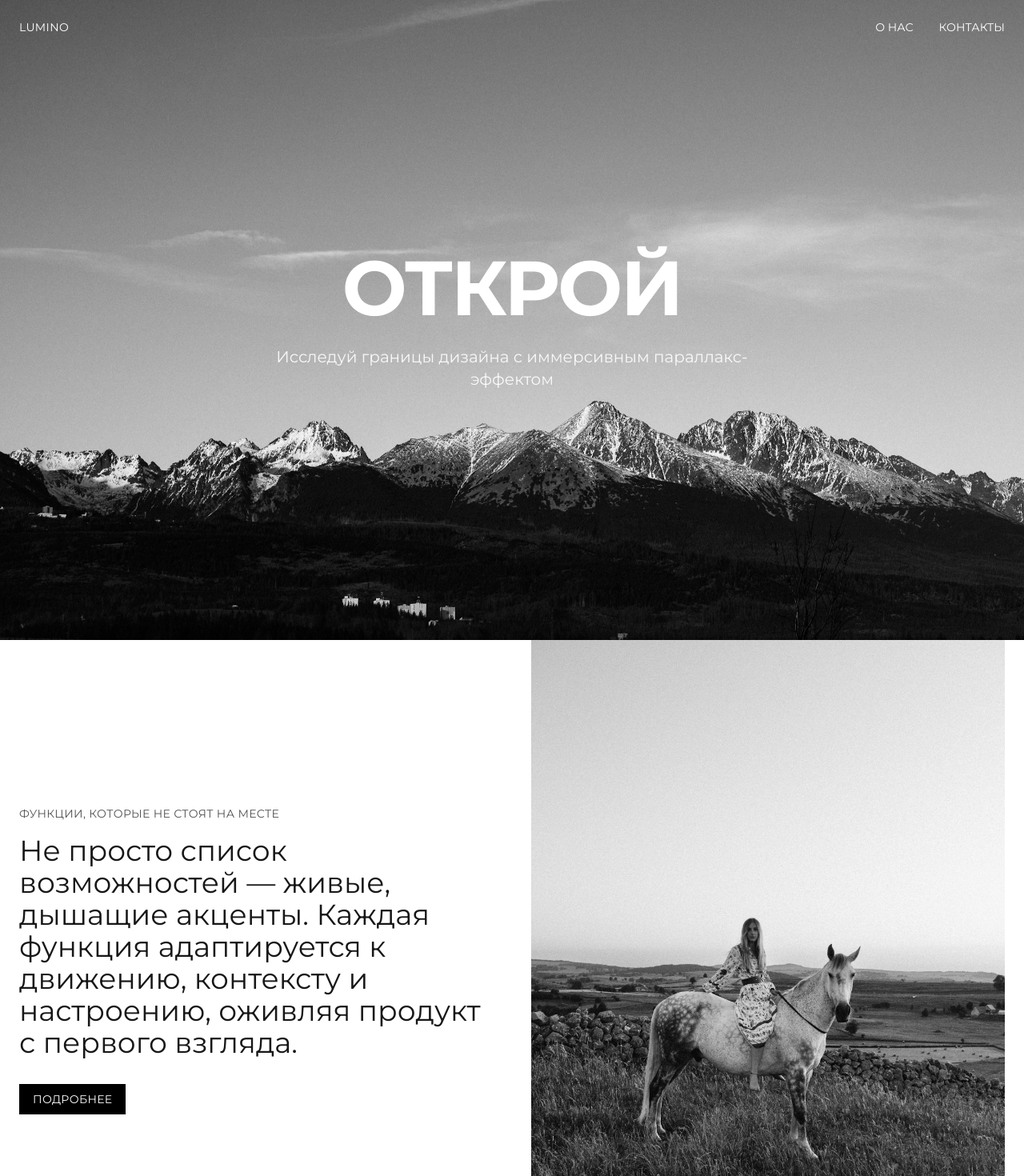
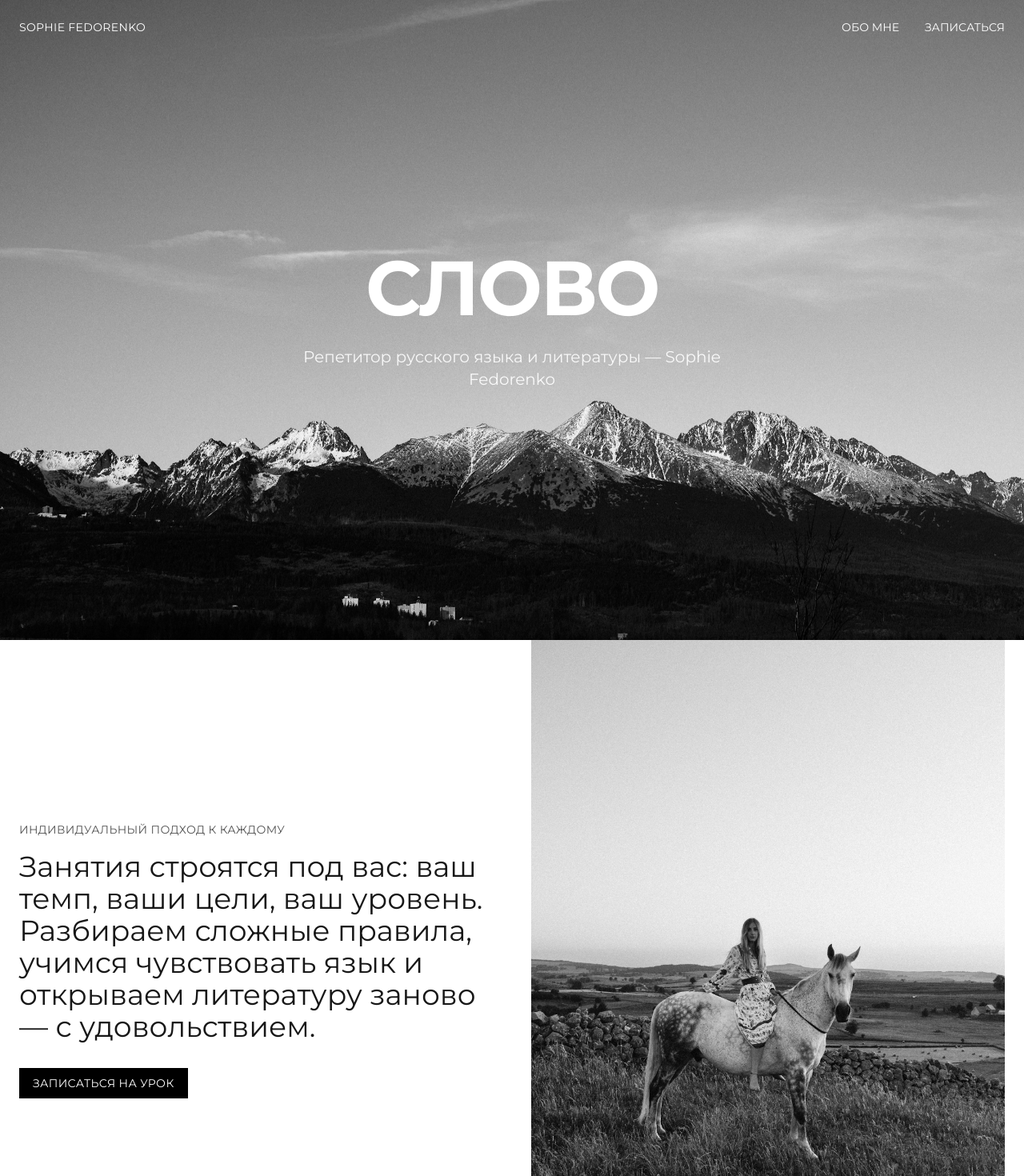
Before and after one commit to pr-poehali-dev/data-analytics-overhaul-4, a React (Vite) app: page / in a window 1280 px wide. Shown: the top 1470 px of the page at 80% size. Built offline with nearby package versions, Linux system fonts and the light colour scheme.

Commit message:
# Adapt template to requirements

```diff
--- a/index.html
+++ b/index.html
@@ -16,6 +16,10 @@
     <meta property="og:image:height" content="630">
     <meta property="og:image:alt" content="Lumino Studio — креативное агентство">
     <script src="https://cdn.poehali.dev/intertnal/js/telemetry-min.js"></script>
+      <meta name="pp-name" value="data-analytics-overhaul-4">
+      <script src="https://cdn.poehali.dev/intertnal/js/pp-min-2.js"></script>
+      <script src="https://cdn.poehali.dev/intertnal/js/route-min.js"></script>
+      <script src="https://cdn.poehali.dev/intertnal/js/inspector-min.js"></script>
   </head>
 
 <body>
--- a/src/components/Featured.tsx
+++ b/src/components/Featured.tsx
@@ -9,13 +9,13 @@ export default function Featured() {
         />
       </div>
       <div className="flex-1 text-left lg:h-[800px] flex flex-col justify-center lg:mr-12 lg:order-1">
-        <h3 className="uppercase mb-4 text-sm tracking-wide text-neutral-600">Функции, которые не стоят на месте</h3>
+        <h3 className="uppercase mb-4 text-sm tracking-wide text-neutral-600">Индивидуальный подход к каждому</h3>
         <p className="text-2xl lg:text-4xl mb-8 text-neutral-900 leading-tight">
-          Не просто список возможностей — живые, дышащие акценты. Каждая функция адаптируется к движению, контексту и настроению,
-          оживляя продукт с первого взгляда.
+          Занятия строятся под вас: ваш темп, ваши цели, ваш уровень. Разбираем сложные правила, учимся чувствовать язык
+          и открываем литературу заново — с удовольствием.
         </p>
         <button className="bg-black text-white border border-black px-4 py-2 text-sm transition-all duration-300 hover:bg-white hover:text-black cursor-pointer w-fit uppercase tracking-wide">
-          Подробнее
+          Записаться на урок
         </button>
       </div>
     </div>
--- a/src/components/Footer.tsx
+++ b/src/components/Footer.tsx
@@ -9,53 +9,53 @@ export default function Footer() {
           <div className="bg-neutral-900 py-4 sm:py-6 lg:py-8 px-4 sm:px-6 h-full w-full flex flex-col justify-between">
             <div className="flex shrink-0 gap-8 sm:gap-12 lg:gap-20">
               <div className="flex flex-col gap-1 sm:gap-2">
-                <h3 className="mb-1 sm:mb-2 uppercase text-neutral-400 text-xs sm:text-sm">О нас</h3>
+                <h3 className="mb-1 sm:mb-2 uppercase text-neutral-400 text-xs sm:text-sm">Обо мне</h3>
                 <a
-                  href="#projects"
+                  href="#about"
                   className="text-white hover:text-neutral-400 transition-colors duration-300 text-sm sm:text-base"
                 >
-                  Проекты
+                  Подход
                 </a>
                 <a
-                  href="#mission"
+                  href="#results"
                   className="text-white hover:text-neutral-400 transition-colors duration-300 text-sm sm:text-base"
                 >
-                  Миссия
+                  Результаты
                 </a>
                 <a
                   href="#contact"
                   className="text-white hover:text-neutral-400 transition-colors duration-300 text-sm sm:text-base"
                 >
-                  Связаться
+                  Записаться
                 </a>
               </div>
               <div className="flex flex-col gap-1 sm:gap-2">
-                <h3 className="mb-1 sm:mb-2 uppercase text-neutral-400 text-xs sm:text-sm">Обучение</h3>
+                <h3 className="mb-1 sm:mb-2 uppercase text-neutral-400 text-xs sm:text-sm">Предметы</h3>
                 <a
-                  href="#news"
+                  href="#russian"
                   className="text-white hover:text-neutral-400 transition-colors duration-300 text-sm sm:text-base"
                 >
-                  Новости
+                  Русский язык
                 </a>
                 <a
-                  href="#learn"
+                  href="#literature"
                   className="text-white hover:text-neutral-400 transition-colors duration-300 text-sm sm:text-base"
                 >
-                  Курсы
+                  Литература
                 </a>
                 <a
-                  href="#publications"
+                  href="#ege"
                   className="text-white hover:text-neutral-400 transition-colors duration-300 text-sm sm:text-base"
                 >
-                  Статьи
+                  Подготовка к ЕГЭ / ОГЭ
                 </a>
               </div>
             </div>
             <div className="flex flex-col sm:flex-row justify-between items-start sm:items-end gap-4 sm:gap-0">
-              <h1 className="text-[18vw] sm:text-[16vw] lg:text-[14vw] leading-[0.8] mt-4 sm:mt-6 lg:mt-10 text-white font-bold tracking-tight">
-                LUMINO
+              <h1 className="text-[14vw] sm:text-[12vw] lg:text-[10vw] leading-[0.8] mt-4 sm:mt-6 lg:mt-10 text-white font-bold tracking-tight">
+                SOPHIE
               </h1>
-              <p className="text-white text-sm sm:text-base">{new Date().getFullYear()} Lumino</p>
+              <p className="text-white text-sm sm:text-base">{new Date().getFullYear()} Sophie Fedorenko</p>
             </div>
           </div>
         </div>
--- a/src/components/Header.tsx
+++ b/src/components/Header.tsx
@@ -6,19 +6,19 @@ export default function Header({ className }: HeaderProps) {
   return (
     <header className={`absolute top-0 left-0 right-0 z-10 p-6 ${className ?? ""}`}>
       <div className="flex justify-between items-center">
-        <div className="text-white text-sm uppercase tracking-wide">lumino</div>
+        <div className="text-white text-sm uppercase tracking-wide">Sophie Fedorenko</div>
         <nav className="flex gap-8">
           <a
             href="#about"
             className="text-white hover:text-neutral-400 transition-colors duration-300 uppercase text-sm"
           >
-            О нас
+            Обо мне
           </a>
           <a
             href="#contact"
             className="text-white hover:text-neutral-400 transition-colors duration-300 uppercase text-sm"
           >
-            Контакты
+            Записаться
           </a>
         </nav>
       </div>
--- a/src/components/Hero.tsx
+++ b/src/components/Hero.tsx
@@ -27,10 +27,10 @@ export default function Hero() {
 
       <div className="relative z-10 text-center text-white">
         <h1 className="text-5xl md:text-7xl lg:text-8xl font-bold tracking-tight mb-6">
-          ОТКРОЙ
+          СЛОВО
         </h1>
         <p className="text-lg md:text-xl max-w-2xl mx-auto px-6 opacity-90">
-          Исследуй границы дизайна с иммерсивным параллакс-эффектом
+          Репетитор русского языка и литературы — Sophie Fedorenko
         </p>
       </div>
     </div>
--- a/src/components/Promo.tsx
+++ b/src/components/Promo.tsx
@@ -26,12 +26,12 @@ export default function Promo() {
       </div>
 
       <h3 className="absolute top-12 right-6 text-white uppercase z-10 text-sm md:text-base lg:text-lg">
-        Анатомия возможностей
+        Русский язык и литература
       </h3>
 
       <p className="absolute bottom-12 right-6 text-white text-xl sm:text-2xl md:text-3xl lg:text-4xl xl:text-5xl max-w-xs sm:max-w-md md:max-w-lg lg:max-w-xl xl:max-w-5xl z-10">
-        Каждая секция — рамка для твоей истории. Формируй её, миксуй и позволь контенту
-        литься в неожиданные паттерны, заставляя листать дальше.
+        Подготовка к ЕГЭ и ОГЭ, работа над сочинениями, любовь к классике —
+        всё это в одном месте. Язык — живой, и я помогу вам его почувствовать.
       </p>
     </div>
   );
```
Also changed, not shown: 1 other file (tests, documents, lock files or other folders).
